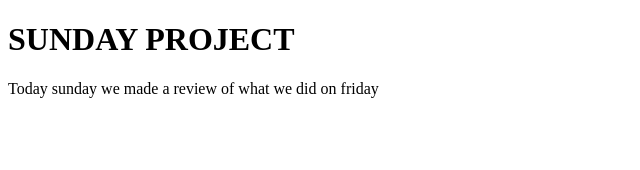
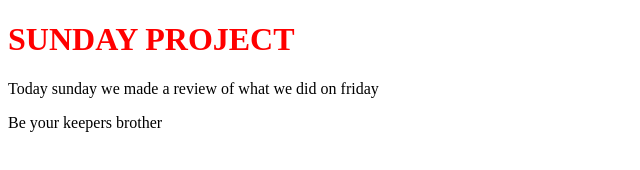
Before and after one commit to Amwata-Albert/Kingpin, a plain HTML site: page index.html in a window 1280 px wide. Shown: the whole page, without its empty margins (0-640 px from the left). Drawn offline with Linux system fonts and the light colour scheme.

Commit message:
add paragragh

```diff
--- /dev/null
+++ b/css/styles.css
@@ -0,0 +1,3 @@
+h1{
+    color:red;
+}
--- a/index.html
+++ b/index.html
@@ -4,9 +4,12 @@
     <meta charset="UTF-8">
     <meta name="viewport" content="width=device-width, initial-scale=1.0">
     <title>Document</title>
+    <link rel="stylesheet" href="css/styles.css">
 </head>
 <body>
     <h1>SUNDAY PROJECT</h1>
-    <p>Today sunday we made a review of what we did on friday </p>
+    <p>Today sunday we made a review of what we did on friday</p>
+    <p>Be your keepers brother</p>
+
 </body>
 </html>
```
